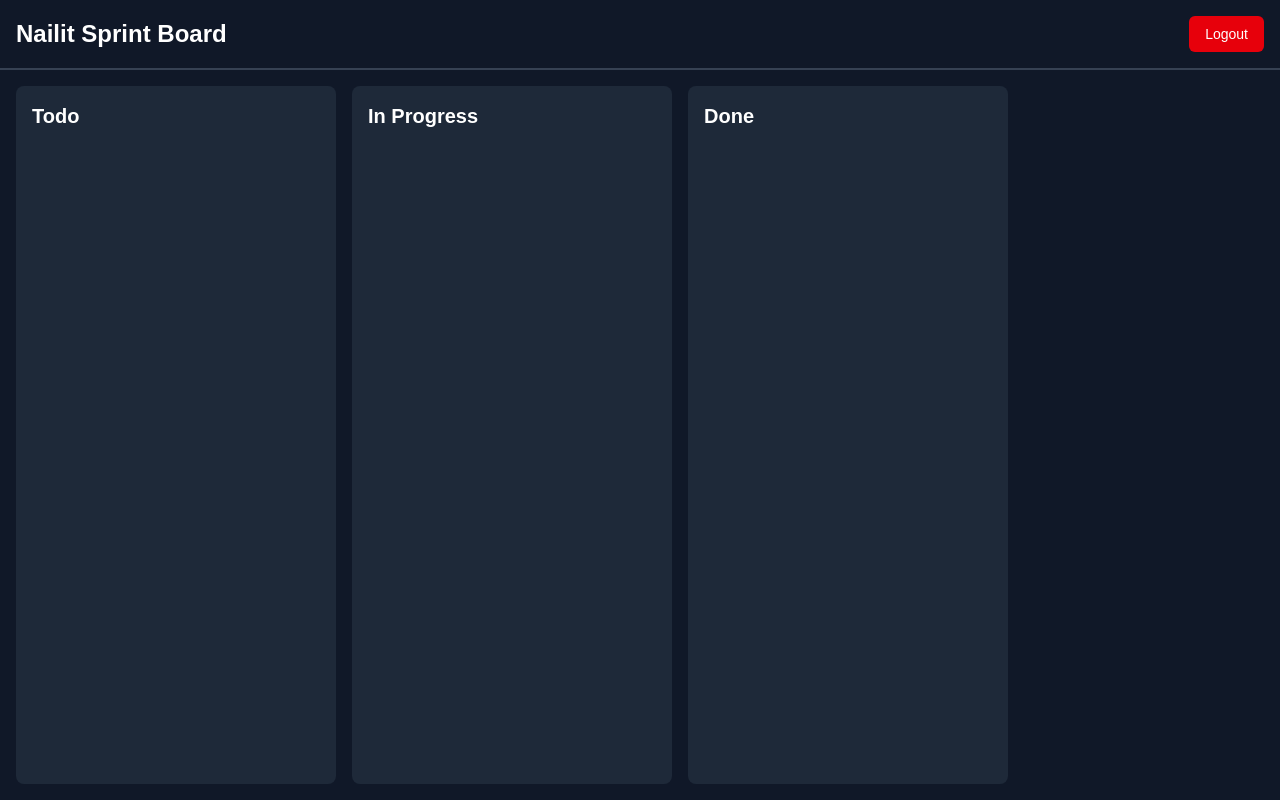
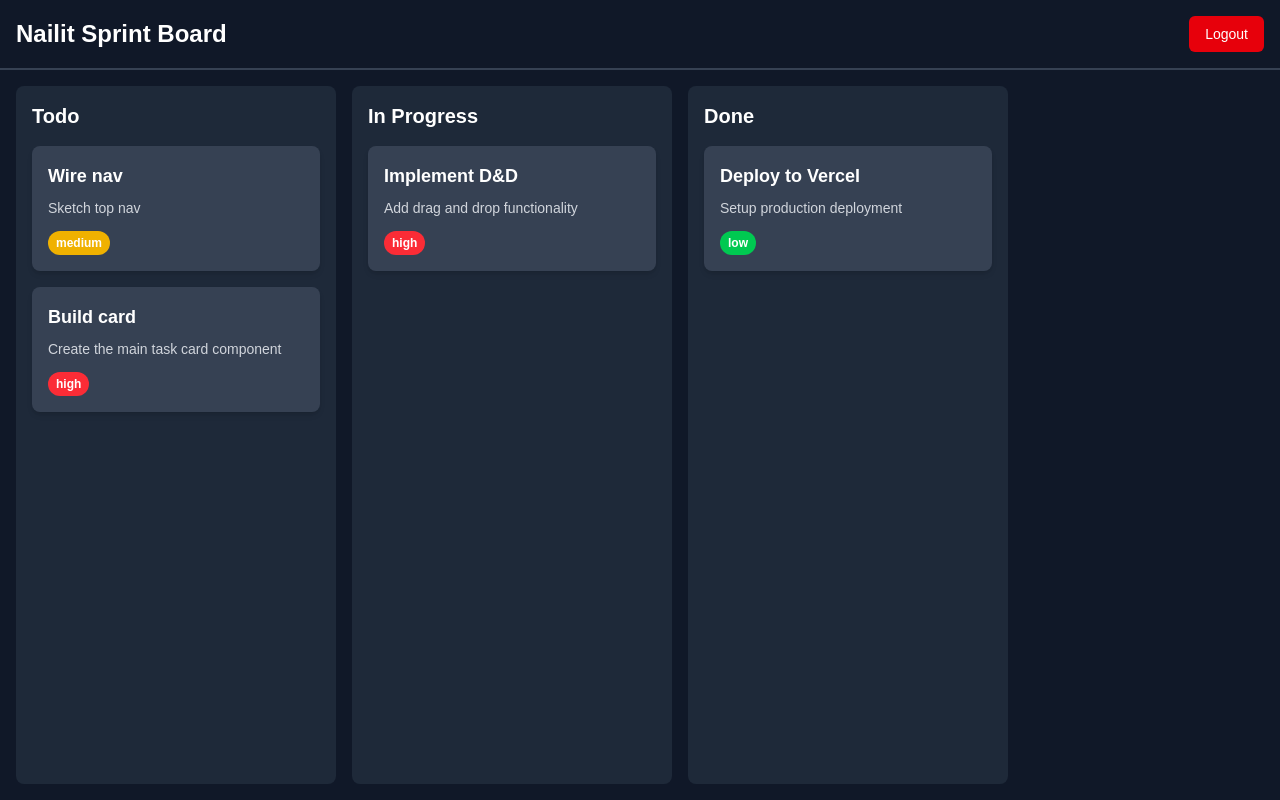
Before and after one commit to Kshitij264/nailit-sprint-board, a Next.js app: page /board in a window 1280 px wide. Built offline with nearby package versions, Linux system fonts and the light colour scheme; data requests are answered from the project's data file; sample sign-in values are in the browser's storage.

Commit message:
feat: fetch and display tasks from API

```diff
--- a/app/board/page.tsx
+++ b/app/board/page.tsx
@@ -1,10 +1,13 @@
 'use client';
 
-import { useEffect } from 'react';
+import { useEffect, useState } from 'react';
 import { useRouter } from 'next/navigation';
+import { Task } from '@/types';
+import TaskCard from '@/components/TaskCard';
 
 export default function BoardPage() {
   const router = useRouter();
+  const [tasks, setTasks] = useState<Task[]>([]);
 
   // This effect runs when the component mounts to check for authentication
   useEffect(() => {
@@ -14,10 +17,34 @@ export default function BoardPage() {
     }
   }, [router]);
 
+  // This effect runs to fetch tasks from the API
+  useEffect(() => {
+    const fetchTasks = async () => {
+      try {
+        const response = await fetch('http://localhost:3001/tasks');
+        if (!response.ok) {
+          throw new Error('Failed to fetch tasks');
+        }
+        const data = await response.json();
+        setTasks(data);
+      } catch (error) {
+        console.error(error);
+        // Here you could set an error state to show a message to the user
+      }
+    };
+
+    fetchTasks();
+  }, []);
+
   const handleLogout = () => {
     localStorage.removeItem('auth-token');
     router.push('/login');
   };
+
+  // Filter tasks for each column
+  const todoTasks = tasks.filter((task) => task.status === 'todo');
+  const inprogressTasks = tasks.filter((task) => task.status === 'inprogress');
+  const doneTasks = tasks.filter((task) => task.status === 'done');
 
   return (
     <div className="flex h-screen flex-col bg-gray-900 text-white">
@@ -37,19 +64,31 @@ export default function BoardPage() {
         {/* Todo Column */}
         <div className="flex-shrink-0 w-80 bg-gray-800 rounded-lg p-4">
           <h2 className="text-xl font-semibold mb-4">Todo</h2>
-          <div className="space-y-4">{/* Task cards will go here */}</div>
+          <div className="space-y-4">
+            {todoTasks.map((task) => (
+              <TaskCard key={task.id} task={task} />
+            ))}
+          </div>
         </div>
 
         {/* In Progress Column */}
         <div className="flex-shrink-0 w-80 bg-gray-800 rounded-lg p-4">
           <h2 className="text-xl font-semibold mb-4">In Progress</h2>
-          <div className="space-y-4">{/* Task cards will go here */}</div>
+          <div className="space-y-4">
+            {inprogressTasks.map((task) => (
+              <TaskCard key={task.id} task={task} />
+            ))}
+          </div>
         </div>
 
         {/* Done Column */}
         <div className="flex-shrink-0 w-80 bg-gray-800 rounded-lg p-4">
           <h2 className="text-xl font-semibold mb-4">Done</h2>
-          <div className="space-y-4">{/* Task cards will go here */}</div>
+          <div className="space-y-4">
+            {doneTasks.map((task) => (
+              <TaskCard key={task.id} task={task} />
+            ))}
+          </div>
         </div>
       </main>
     </div>
--- /dev/null
+++ b/components/TaskCard.tsx
@@ -0,0 +1,31 @@
+import { Task } from '@/types';
+
+// Helper to get priority color
+const getPriorityColor = (priority: 'low' | 'medium' | 'high') => {
+  switch (priority) {
+    case 'low':
+      return 'bg-green-500';
+    case 'medium':
+      return 'bg-yellow-500';
+    case 'high':
+      return 'bg-red-500';
+    default:
+      return 'bg-gray-500';
+  }
+};
+
+export default function TaskCard({ task }: { task: Task }) {
+  return (
+    <div className="bg-gray-700 rounded-lg p-4 shadow-md">
+      <h3 className="font-bold text-lg mb-2">{task.title}</h3>
+      <p className="text-gray-300 text-sm mb-3">{task.description}</p>
+      <div
+        className={`inline-block px-2 py-1 text-xs font-semibold text-white rounded-full ${getPriorityColor(
+          task.priority
+        )}`}
+      >
+        {task.priority}
+      </div>
+    </div>
+  );
+}
--- /dev/null
+++ b/types.ts
@@ -0,0 +1,10 @@
+export type Task = {
+  id: string;
+  title: string;
+
+  description: string;
+  status: 'todo' | 'inprogress' | 'done';
+  priority: 'low' | 'medium' | 'high';
+  createdAt: string;
+  updatedAt: string;
+};
```
